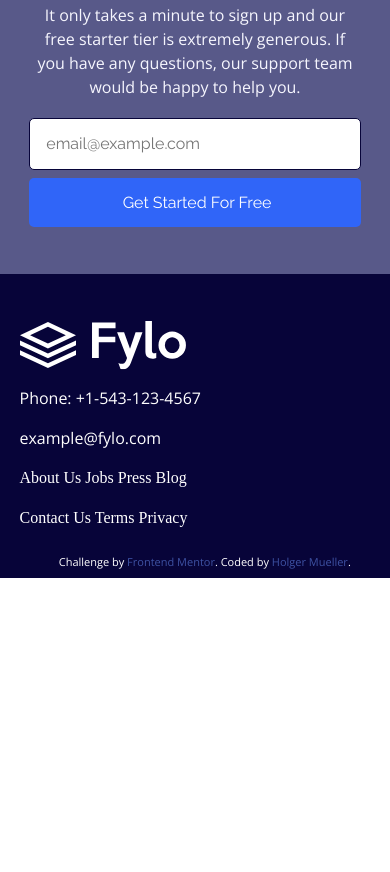
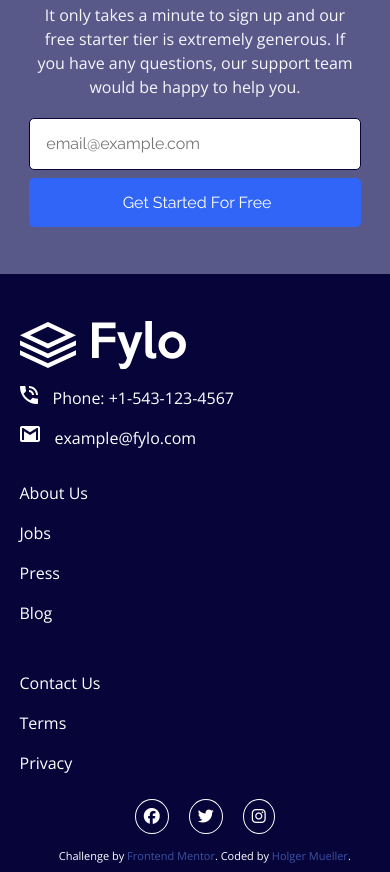
Before and after one commit to Holgermueller/fylo-two-column-landing, a plain HTML site: page index.html in a window 390 px wide. Shown: the part 1772-2644 px from the top of the page. Before the commit the page ends 2350 px from the top, so only its background shows below. Drawn offline with nearby package versions, Linux system fonts and the light colour scheme.

Commit message:
finished mobile layout

```diff
--- a/index.html
+++ b/index.html
@@ -18,6 +18,11 @@
       href="https://fonts.googleapis.com/css2?family=Open+Sans:ital,wght@0,300..800;1,300..800&family=Raleway:ital,wght@0,100..900;1,100..900&display=swap"
       rel="stylesheet"
     />
+
+    <script
+      src="https://kit.fontawesome.com/a338633f44.js"
+      crossorigin="anonymous"
+    ></script>
 
     <link rel="stylesheet" href="styles.css" />
     <title>Frontend Mentor | Fylo landing page with two column layout</title>
@@ -122,21 +127,58 @@
 
     <footer>
       <img class="logo" src="images/logo.svg" alt="logo" />
-      <p><a href="#">Phone: +1-543-123-4567</a></p>
-      <p><a href="#">example@fylo.com</a></p>
 
-      <ul>
-        About Us Jobs Press Blog
-      </ul>
-      <ul>
-        Contact Us Terms Privacy
-      </ul>
+      <div class="link-container">
+        <p>
+          <a href="#"
+            ><img src="images/icon-phone.svg" alt="Phone Icon" />Phone:
+            +1-543-123-4567</a
+          >
+        </p>
+      </div>
+      <div class="link-container">
+        <p>
+          <a href="#"
+            ><img
+              src="images/icon-email.svg"
+              alt="Email icon"
+            />example@fylo.com</a
+          >
+        </p>
+      </div>
+
+      <nav class="footer-nav-one">
+        <p><a href="#">About Us</a></p>
+        <p><a href="#">Jobs</a></p>
+        <p><a href="#">Press</a></p>
+        <p><a href="#">Blog</a></p>
+      </nav>
+      <nav class="footer-nav-two">
+        <p><a href="#">Contact Us</a></p>
+        <p><a href="#">Terms</a></p>
+        <p><a href="#">Privacy</a></p>
+      </nav>
+
+      <div class="socials-array">
+        <a href="#" aria-label="Facebook profile"
+          ><i class="fa-brands fa-facebook"></i
+        ></a>
+
+        <a href="#" aria-label="Twitter profile"
+          ><i class="fa-brands fa-twitter"></i
+        ></a>
+
+        <a href="#" aria-label="Instagram profile"
+          ><i class="fa-brands fa-instagram"></i
+        ></a>
+      </div>
 
       <p class="attribution">
         Challenge by
         <a href="https://www.frontendmentor.io?ref=challenge" target="_blank"
           >Frontend Mentor</a
-        >. Coded by <a href="#">Holger Mueller</a>.
+        >. Coded by
+        <a href="https://holgermueller.github.io/portfolio/">Holger Mueller</a>.
       </p>
     </footer>
   </body>
--- a/styles.css
+++ b/styles.css
@@ -321,6 +321,42 @@
   filter: brightness(0) invert(1);
 }
 
+footer .link-container {
+  display: flex;
+  align-items: center;
+}
+
+footer p a img {
+  float: left;
+  margin-right: 15px;
+  vertical-align: middle;
+}
+
+.footer-nav-one,
+.footer-nav-two {
+  padding-top: 15px;
+  padding-bottom: 15px;
+}
+
+.footer-nav-one a,
+.footer-nav-two a {
+  margin: 0;
+}
+
+.socials-array {
+  padding-top: 15px;
+  text-align: center;
+}
+
+.socials-array a {
+  border: 1px solid hsl(0, 0%, 100%);
+  border-radius: 50%;
+  height: 36.5px;
+  width: 36.5px;
+  padding: 8px;
+  margin: 8px;
+}
+
 .attribution {
   font-size: 11px;
   text-align: center;
```
